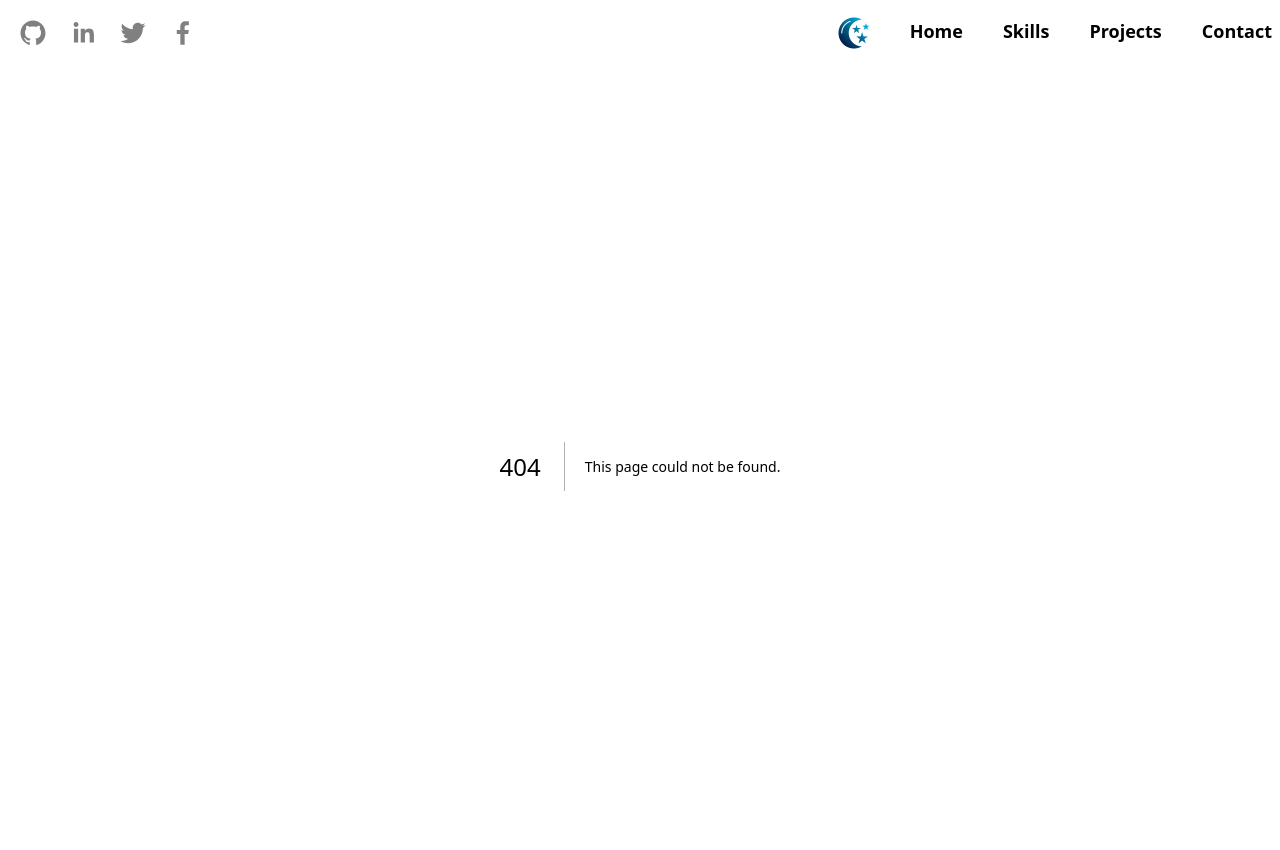
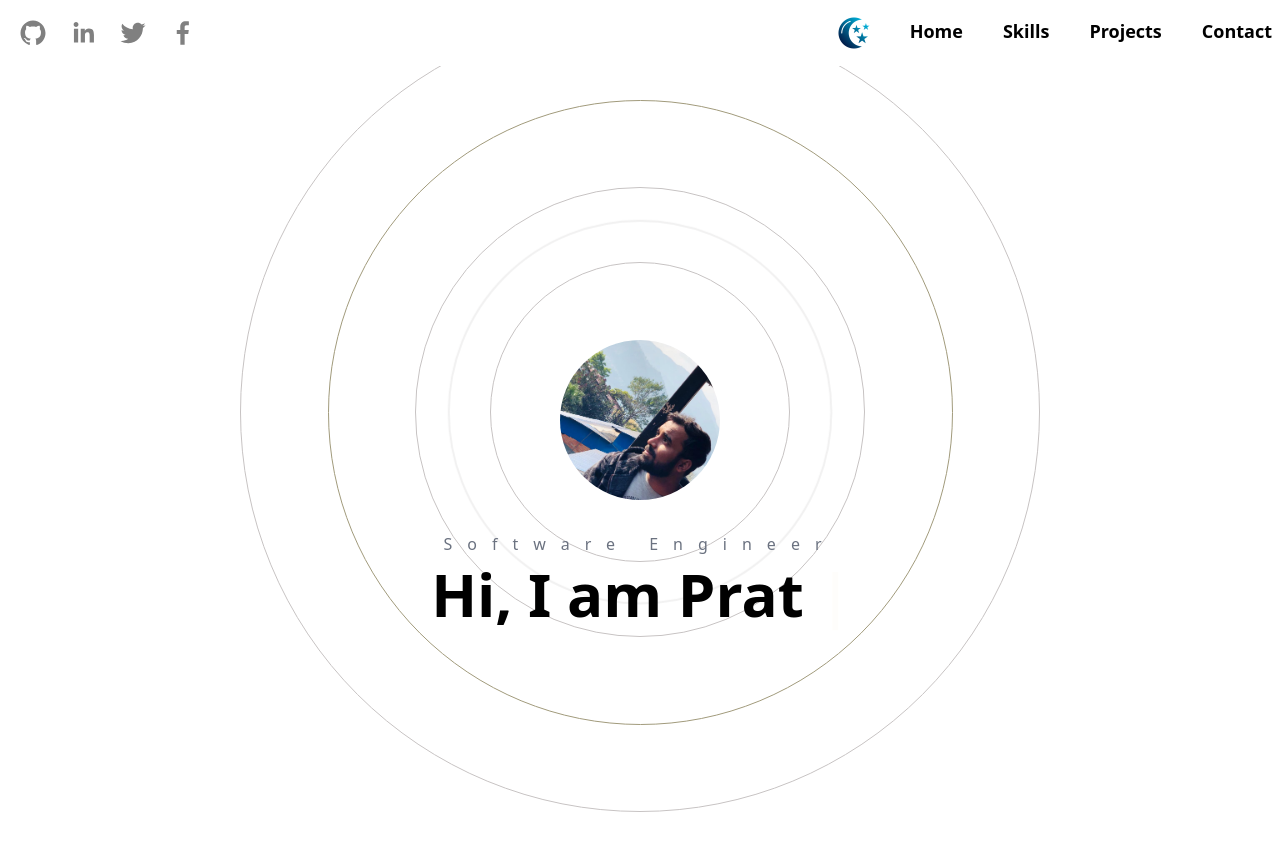
Before and after one commit to guptaPrateek10/myPortfolio, a Next.js app: page /components/Hero in a window 1280 px wide. Before the commit this address had no page. Shown: the top 850 px of the page. Built offline with nearby package versions, Linux system fonts and the light colour scheme.

Commit message:
Hero section Added

```diff
--- a/package.json
+++ b/package.json
@@ -21,6 +21,7 @@
     "postcss": "8.4.23",
     "react": "18.2.0",
     "react-dom": "18.2.0",
+    "react-simple-typewriter": "^5.0.1",
     "react-social-icons": "^5.15.0",
     "tailwindcss": "3.3.2",
     "typescript": "5.0.4"
--- /dev/null
+++ b/src/pages/components/BackgroundCircle.tsx
@@ -0,0 +1,33 @@
+import { motion } from "framer-motion";
+import React from "react";
+type Props = {};
+
+const BackgroundCircle = (props: Props) => {
+  return (
+    <motion.div
+      initial={{
+        opacity: 0,
+      }}
+      animate={{
+        scale: [1, 2, 2, 3, 1],
+        opacity: [0.1, 0.2, 0.4, 0.8, 0.1, 1.0],
+        borderRadius: ["20%", "20%", "50%", "80%", "20%"],
+      }}
+      transition={{
+        duration: 2.5,
+      }}
+      className="relative flex justify-center items-center"
+    >
+      <div className="absolute border  border-[#474343] dark:border-[#858383] rounded-full h-[200px] w-[200px] mt-52 animate-ping"></div>
+      <div className="absolute border border-[#c7c3c3] dark:border-[#333333] rounded-full h-[300px] w-[300px] mt-52"></div>
+      <div className="absolute border border-[#c7c3c3] dark:border-[#333333] rounded-full h-[450px] w-[450px] mt-52"></div>
+      <div
+        className="absolute border border-[#7f764c] dark:border-[#f0ce28] rounded-full h-[625px] w-[625px] mt-52
+      animate-pulse"
+      ></div>
+      <div className="absolute border border-[#c7c3c3] dark:border-[#333333] rounded-full h-[800px] w-[800px] mt-52"></div>
+    </motion.div>
+  );
+};
+
+export default BackgroundCircle;
--- /dev/null
+++ b/src/pages/components/Hero.tsx
@@ -0,0 +1,37 @@
+import React from "react";
+import { Cursor, useTypewriter } from "react-simple-typewriter";
+import BackgroundCircle from "./BackgroundCircle";
+import Image from "next/image";
+import mypic from "../../assets/mypic.jpg";
+type Props = {};
+
+const Hero = (props: Props) => {
+  const [text, count] = useTypewriter({
+    words: [" Prateek Gupta", "a React Developer"],
+    loop: true,
+    delaySpeed: 1000,
+    typeSpeed: 50,
+    deleteSpeed: 50,
+  });
+  return (
+    <div className="h-screen flex flex-col space-y-8 items-center justify-center text-center  ">
+      <BackgroundCircle />
+      <Image
+        className="relative rounded-full h-40 w-40 mx-auto object-cover"
+        src={mypic}
+        alt="Prateek's Photo"
+      />
+      <div className="z-20">
+        <h2 className=" text-sm-uppercase text-gray-500 pb-2 tracking-[15px] ">
+          Software Engineer
+        </h2>
+        <h1 className=" text-5xl lg:text-6xl font-semibold scroll-px-10 ">
+          <span className="dark:text-yellow-400 mr-3">Hi, I am {text}</span>
+          <Cursor cursorColor="#f7ab0a" />
+        </h1>
+      </div>
+    </div>
+  );
+};
+
+export default Hero;
--- a/src/pages/index.tsx
+++ b/src/pages/index.tsx
@@ -1,20 +1,23 @@
 import Image from "next/image";
 import { Inter } from "next/font/google";
 import Head from "next/head";
+import Hero from "./components/Hero";
 
 const inter = Inter({ subsets: ["latin"] });
 
 export default function Home() {
   return (
     <main
-      className={`dark:bg-gray-800 bg-white flex min-h-screen flex-col items-center justify-between p-24 ${inter.className}`}
+      className={`dark:bg-gray-800 bg-white flex min-h-screen flex-col items-center justify-between p-24 ${inter.className} snap-y  snap-mandatory  z-0`}
     >
       <Head>
         <title>Prateek's Portfolio</title>
       </Head>
 
       {/*Hero Section */}
-
+      <section id="hero" className="snap-center ">
+        <Hero />
+      </section>
       {/*Skills */}
 
       {/*Projects */}
```
Also changed, not shown: src/assets/mypic.jpg (added), 1 other file (tests, documents, lock files or other folders).
